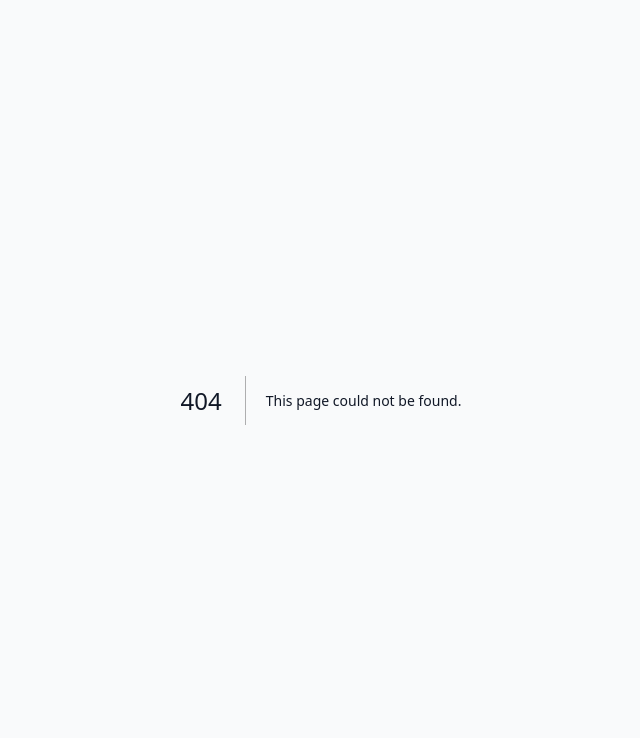
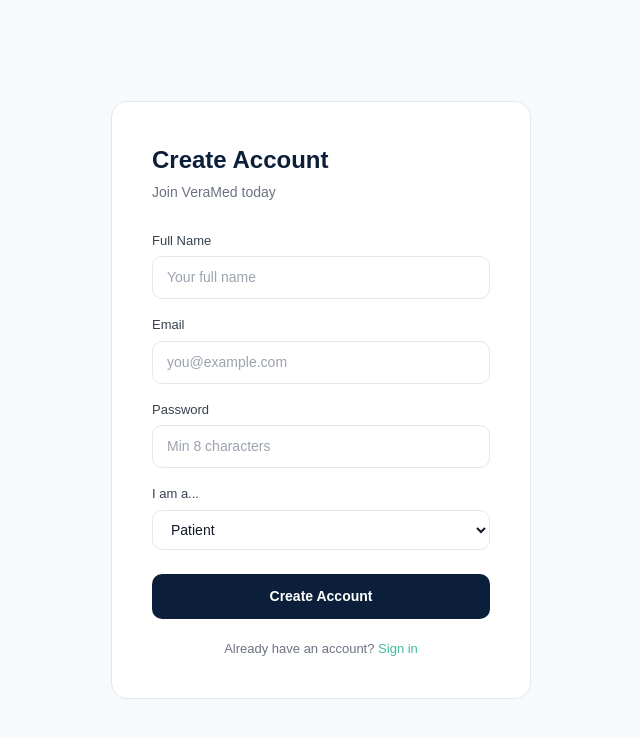
Before and after one commit to masuduke/veramed, a Next.js app in the folder frontend/: page /register in a window 1280 px wide. Before the commit this address had no page. Shown: the top 738 px of the page, without its empty margins (319-959 px from the left). Built offline with nearby package versions, Linux system fonts and the light colour scheme; a web font is replaced by a local one.

Commit message:
Add register page

```diff
--- /dev/null
+++ b/frontend/src/app/(auth)/register/page.tsx
@@ -0,0 +1,82 @@
+'use client';
+import { useState } from 'react';
+import { useRouter } from 'next/navigation';
+import Link from 'next/link';
+
+export default function RegisterPage() {
+  const router = useRouter();
+  const [name, setName] = useState('');
+  const [email, setEmail] = useState('');
+  const [password, setPassword] = useState('');
+  const [role, setRole] = useState('patient');
+  const [error, setError] = useState('');
+  const [loading, setLoading] = useState(false);
+
+  const handleSubmit = async (e: React.FormEvent) => {
+    e.preventDefault();
+    setLoading(true);
+    setError('');
+    try {
+      const res = await fetch('https://veramed.onrender.com/api/auth/register', {
+        method: 'POST',
+        headers: { 'Content-Type': 'application/json' },
+        body: JSON.stringify({ name, email, password, role }),
+      });
+      const data = await res.json();
+      if (!res.ok) throw new Error(data.error || 'Registration failed');
+      router.push('/login');
+    } catch (err: any) {
+      setError(err.message);
+    } finally {
+      setLoading(false);
+    }
+  };
+
+  return (
+    <div style={{ minHeight: '100vh', display: 'flex', alignItems: 'center', justifyContent: 'center', background: '#f7f9fc', fontFamily: 'sans-serif' }}>
+      <div style={{ background: 'white', padding: '40px', borderRadius: '16px', width: '100%', maxWidth: '420px', border: '1px solid #e2e8f0' }}>
+        <h1 style={{ fontSize: '24px', fontWeight: '600', color: '#0B1F3A', marginBottom: '4px' }}>Create Account</h1>
+        <p style={{ color: '#6B7280', marginBottom: '28px', fontSize: '14px' }}>Join VeraMed today</p>
+        <form onSubmit={handleSubmit}>
+          <div style={{ marginBottom: '16px' }}>
+            <label style={{ display: 'block', fontSize: '13px', fontWeight: '500', color: '#374151', marginBottom: '6px' }}>Full Name</label>
+            <input type='text' required value={name} onChange={e => setName(e.target.value)}
+              style={{ width: '100%', padding: '10px 14px', border: '1px solid #e2e8f0', borderRadius: '10px', fontSize: '14px', boxSizing: 'border-box' as const }}
+              placeholder='Your full name' />
+          </div>
+          <div style={{ marginBottom: '16px' }}>
+            <label style={{ display: 'block', fontSize: '13px', fontWeight: '500', color: '#374151', marginBottom: '6px' }}>Email</label>
+            <input type='email' required value={email} onChange={e => setEmail(e.target.value)}
+              style={{ width: '100%', padding: '10px 14px', border: '1px solid #e2e8f0', borderRadius: '10px', fontSize: '14px', boxSizing: 'border-box' as const }}
+              placeholder='you@example.com' />
+          </div>
+          <div style={{ marginBottom: '16px' }}>
+            <label style={{ display: 'block', fontSize: '13px', fontWeight: '500', color: '#374151', marginBottom: '6px' }}>Password</label>
+            <input type='password' required value={password} onChange={e => setPassword(e.target.value)}
+              style={{ width: '100%', padding: '10px 14px', border: '1px solid #e2e8f0', borderRadius: '10px', fontSize: '14px', boxSizing: 'border-box' as const }}
+              placeholder='Min 8 characters' />
+          </div>
+          <div style={{ marginBottom: '24px' }}>
+            <label style={{ display: 'block', fontSize: '13px', fontWeight: '500', color: '#374151', marginBottom: '6px' }}>I am a...</label>
+            <select value={role} onChange={e => setRole(e.target.value)}
+              style={{ width: '100%', padding: '10px 14px', border: '1px solid #e2e8f0', borderRadius: '10px', fontSize: '14px', boxSizing: 'border-box' as const, background: 'white' }}>
+              <option value='patient'>Patient</option>
+              <option value='doctor'>Doctor</option>
+              <option value='pharmacy'>Pharmacy Owner</option>
+              <option value='driver'>Delivery Driver</option>
+            </select>
+          </div>
+          {error && <p style={{ color: '#dc2626', fontSize: '13px', marginBottom: '16px' }}>{error}</p>}
+          <button type='submit' disabled={loading}
+            style={{ width: '100%', padding: '12px', background: '#0B1F3A', color: 'white', border: 'none', borderRadius: '10px', fontSize: '14px', fontWeight: '600', cursor: 'pointer' }}>
+            {loading ? 'Creating account...' : 'Create Account'}
+          </button>
+        </form>
+        <p style={{ textAlign: 'center', marginTop: '20px', fontSize: '13px', color: '#6B7280' }}>
+          Already have an account?{' '}
+          <Link href='/login' style={{ color: '#3CBEA0', fontWeight: '500', textDecoration: 'none' }}>Sign in</Link>
+        </p>
+      </div>
+    </div>
+  );
+}
```
